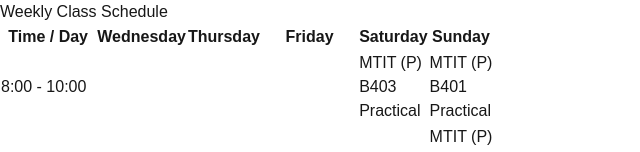
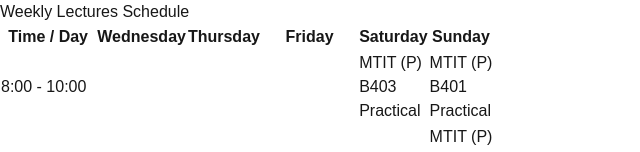
Before and after one commit to IndudiniThennakoon/lec-schedule-planner, a Next.js app: page / in a window 1280 px wide. Shown: the top 152 px of the page, without its empty margins (0-640 px from the left). Built offline with nearby package versions, Linux system fonts and the light colour scheme.

Commit message:
feat(timetable): Enhance styling of weekly lectures schedule for improved readability

```diff
--- a/src/app/page.tsx
+++ b/src/app/page.tsx
@@ -58,25 +58,26 @@ const Timetable = () => {
   };
 
   return (
-    <Card className="w-full max-w-6xl">
+    <div className='flex justify-center bg-white p-5'>
+      <Card className="w-full max-w-6xl border-2">
       <CardHeader>
-        <CardTitle className="text-2xl font-bold text-center">Weekly Class Schedule</CardTitle>
+        <CardTitle className="text-2xl font-bold text-center text-gray-900">Weekly Lectures Schedule</CardTitle>
       </CardHeader>
       <CardContent>
         <div className="overflow-x-auto">
           <table className="w-full border-collapse">
             <thead>
               <tr>
-                <th className="p-3 border bg-gray-50 font-semibold">Time / Day</th>
+                <th className="p-3 border bg-gray-50 font-semibold text-gray-900">Time / Day</th>
                 {days.map(day => (
-                  <th key={day} className="p-3 border bg-gray-50 font-semibold">{day}</th>
+                  <th key={day} className="p-3 border bg-gray-50 font-semibold text-gray-900">{day}</th>
                 ))}
               </tr>
             </thead>
             <tbody>
               {timeSlots.map((timeSlot) => (
                 <tr key={timeSlot}>
-                  <td className="p-3 border bg-gray-50 font-medium">{timeSlot}</td>
+                  <td className="p-3 border bg-gray-50 font-medium text-gray-900">{timeSlot}</td>
                   {days.map(day => {
                     const classes = schedule[day]?.filter(c =>
                       c.time.startsWith(timeSlot.split(" - ")[0]) ||
@@ -89,7 +90,7 @@ const Timetable = () => {
                         {classes?.map((cls, idx) => (
                           <div
                             key={idx}
-                            className={`${getSubjectColor(cls.subject)} p-2 rounded mb-1 last:mb-0`}
+                            className={`${getSubjectColor(cls.subject)} p-2 rounded mb-1 last:mb-0 text-gray-900`}
                           >
                             <div className="font-medium">{cls.subject}</div>
                             <div className="text-sm text-gray-600">{cls.location}</div>
@@ -106,6 +107,8 @@ const Timetable = () => {
         </div>
       </CardContent>
     </Card>
+    </div>
+
   );
 };
 
```
